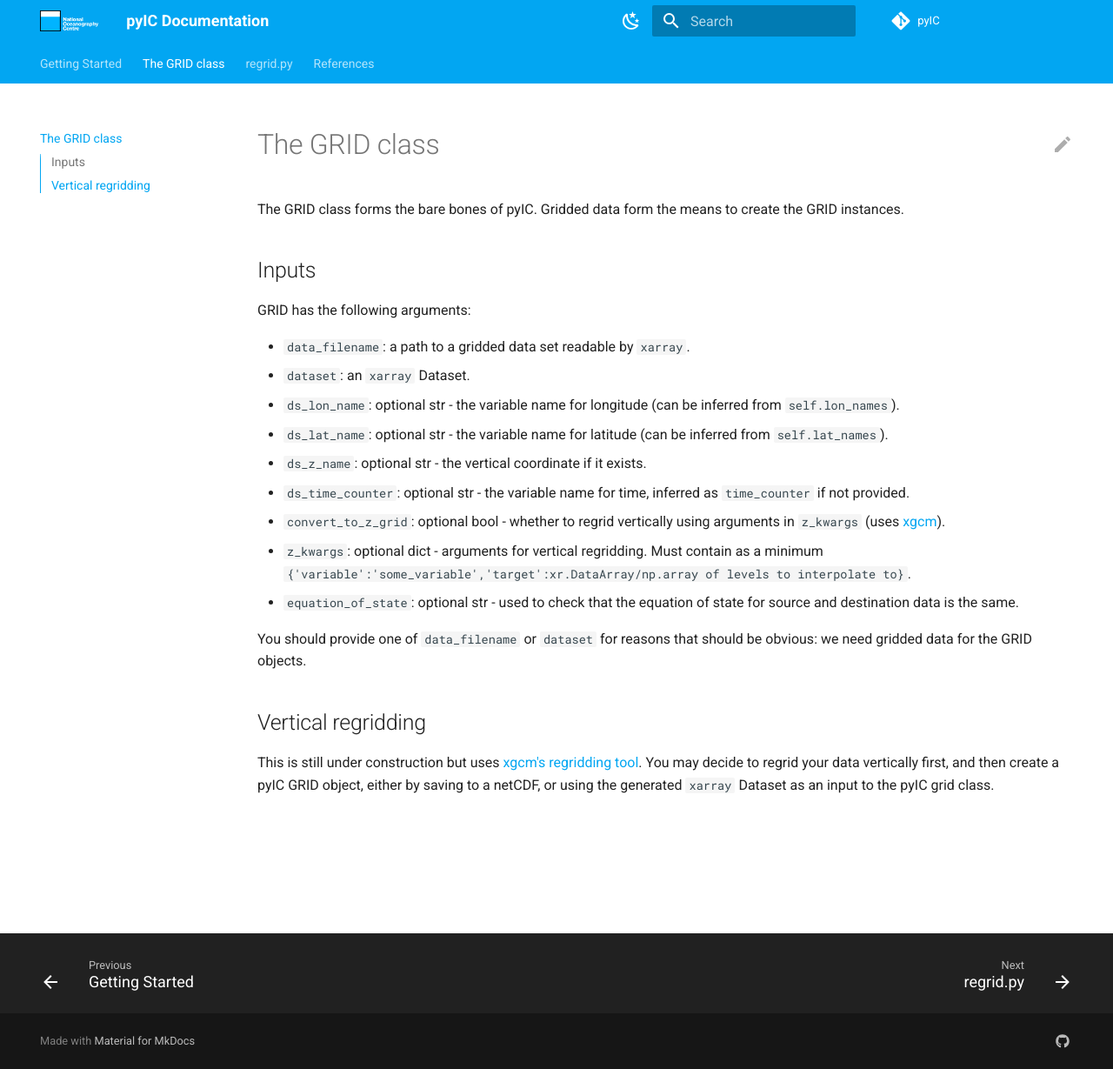
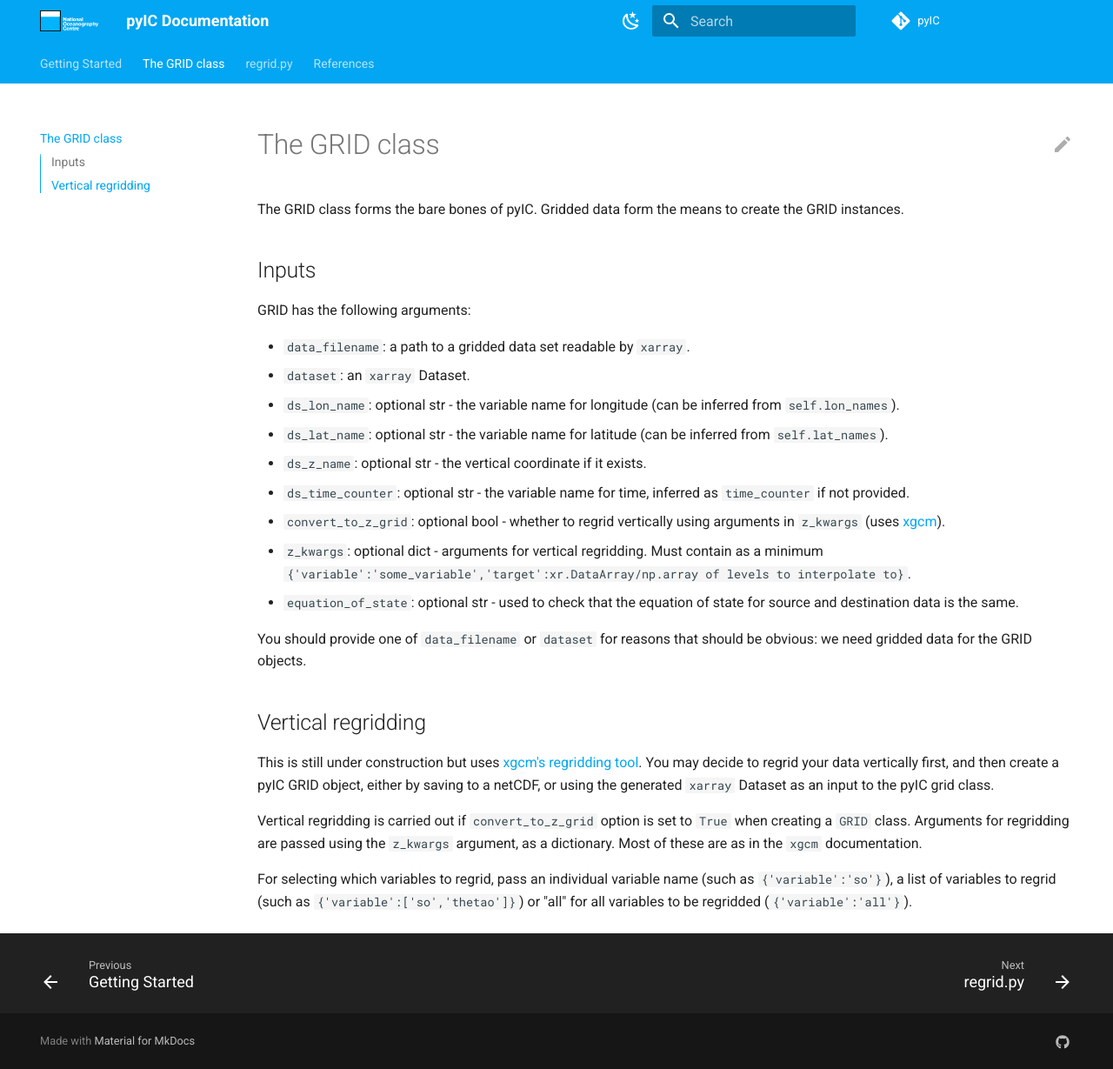
Before and after one commit to NOC-MSM/pyIC, an MkDocs documentation site: the page built from docs/GRID.md, in a window 1280 px wide and 1229 px high. Shown: the whole window at 87% size. Built offline with MkDocs 1.6.1 and Material for MkDocs 9.7.7, drawn with Linux system fonts in a browser that asks for light colours; comment, search, counter and statistics services are not loaded.

Commit message:
small addition to vertical regrid documentation

```diff
--- a/docs/GRID.md
+++ b/docs/GRID.md
@@ -21,3 +21,7 @@ You should provide one of `data_filename` or `dataset` for reasons that should b
 ## Vertical regridding
 
 This is still under construction but uses [xgcm's regridding tool](https://xgcm.readthedocs.io/en/latest/transform.html). You may decide to regrid your data vertically first, and then create a pyIC GRID object, either by saving to a netCDF, or using the generated `xarray` Dataset as an input to the pyIC grid class.
+
+Vertical regridding is carried out if `convert_to_z_grid` option is set to `True` when creating a `GRID` class. Arguments for regridding are passed using the `z_kwargs` argument, as a dictionary. Most of these are as in the `xgcm` documentation.
+
+For selecting which variables to regrid, pass an individual variable name (such as `{'variable':'so'}`), a list of variables to regrid (such as `{'variable':['so','thetao']}`) or "all" for all variables to be regridded (`{'variable':'all'}`).
```
